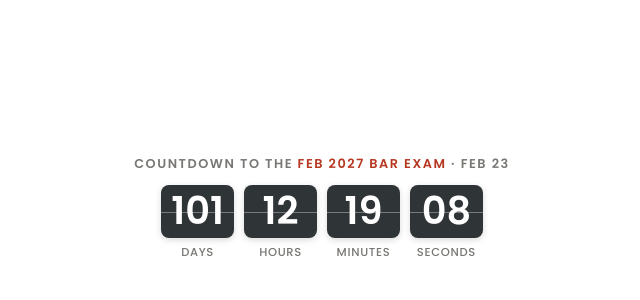
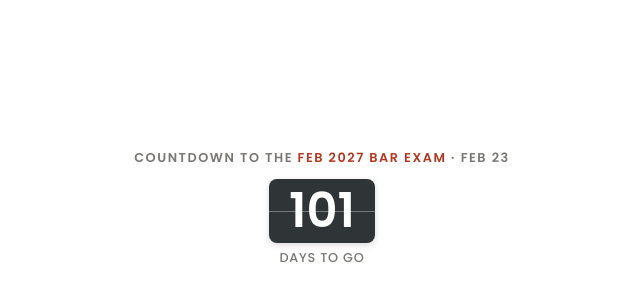
Before and after one commit to NH496-lgtm/bar-countdown, a plain HTML site: page index.html in a window 1280 px wide. Shown: the part 192-492 px from the top of the page, without its empty margins (318-958 px from the left). Drawn offline with Linux system fonts and the light colour scheme.

Commit message:
Update index.html

```diff
--- a/index.html
+++ b/index.html
@@ -26,13 +26,13 @@ body {
 .row { display: flex; gap: clamp(4px, 2vw, 10px); flex-wrap: nowrap; justify-content: center; }
 .unit { display: flex; flex-direction: column; align-items: center; gap: 6px; }
 .tile {
-  position: relative; min-width: 1.9em; padding: 4px clamp(5px, 2vw, 10px); border-radius: 8px;
+  position: relative; min-width: 2.2em; padding: 4px 14px; border-radius: 8px;
   background: var(--tile); color: var(--tile-fg);
-  font-size: clamp(1.3rem, 9vw, 2.4rem); font-weight: 600; line-height: 1.15; text-align: center;
+  font-size: clamp(2rem, 12vw, 3rem); font-weight: 600; line-height: 1.15; text-align: center;
   font-variant-numeric: tabular-nums; box-shadow: 0 2px 6px rgba(0,0,0,.15);
 }
 .tile::after { content: ""; position: absolute; left: 0; right: 0; top: 50%; height: 1px; background: var(--bg); opacity: .35; }
-.cap { font-size: clamp(0.55rem, 2.6vw, 0.72rem); font-weight: 500; color: var(--muted); letter-spacing: 0.06em; text-transform: uppercase; }
+.cap { font-size: 0.8rem; font-weight: 500; color: var(--muted); letter-spacing: 0.06em; text-transform: uppercase; }
 .done { font-size: 1.3rem; font-weight: 600; text-align: center; }
 </style>
 </head>
@@ -40,10 +40,7 @@ body {
 <div class="wrap">
   <div class="label" id="label"></div>
   <div class="row" id="row">
-    <div class="unit"><div class="tile" id="d">--</div><div class="cap">Days</div></div>
-    <div class="unit"><div class="tile" id="h">--</div><div class="cap">Hours</div></div>
-    <div class="unit"><div class="tile" id="m">--</div><div class="cap">Minutes</div></div>
-    <div class="unit"><div class="tile" id="s">--</div><div class="cap">Seconds</div></div>
+    <div class="unit"><div class="tile" id="d">--</div><div class="cap">Days to go</div></div>
   </div>
 </div>
 <script>
@@ -56,16 +53,12 @@ const lab = document.getElementById("label");
 lab.append("Countdown to the ");
 const b = document.createElement("b"); b.textContent = title; lab.append(b, " · " + sub);
 const el = id => document.getElementById(id);
-const pad = n => String(n).padStart(2, "0");
 function tick() {
   const diff = target - Date.now();
   if (diff <= 0) { el("row").outerHTML = '<div class="done">Exam day. You\'ve got this!</div>'; return; }
   const s = Math.floor(diff / 1000);
   el("d").textContent = Math.floor(s / 86400);
-  el("h").textContent = pad(Math.floor(s % 86400 / 3600));
-  el("m").textContent = pad(Math.floor(s % 3600 / 60));
-  el("s").textContent = pad(s % 60);
-  setTimeout(tick, 1000 - (Date.now() % 1000));
+  setTimeout(tick, 60000);
 }
 tick();
 </script>
```
